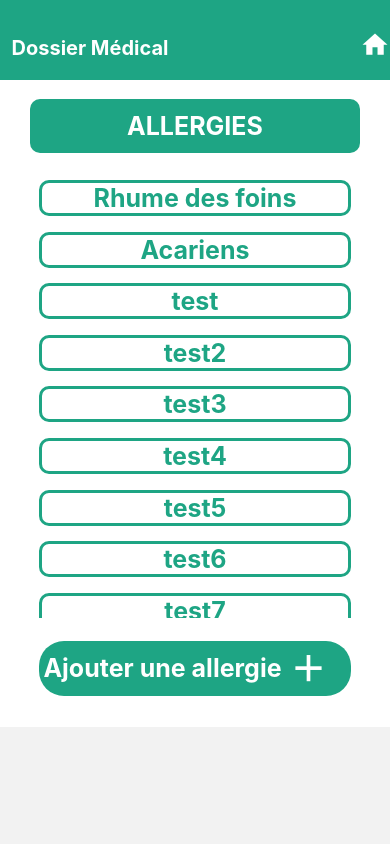
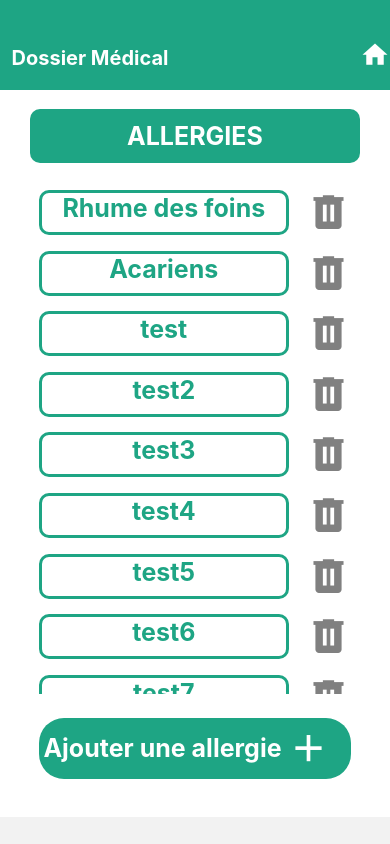
Before and after one commit to capucine-bois/PLD-SMART, a React Native app in the folder PLD-SMARTT/: screen /DosMedAllergies in a window 390 px wide. Built offline with nearby package versions, Linux system fonts and the light colour scheme.

Commit message:
changed deletion for allergies

```diff
--- a/PLD-SMARTT/DossierMedical/dosMedAllergies.js
+++ b/PLD-SMARTT/DossierMedical/dosMedAllergies.js
@@ -83,10 +83,15 @@ function DosMedAllergies({navigation}) {
             <ScrollView style={{height:"63%"}}>
                 <StatusBar style="auto" />
                     {allergies.map((element,index) => (
-                        <TouchableHighlight key={`${element}-${index}`} style={styles.allergie} onLongPress={() => setModalVisible(true)} underlayColor="white">
-                            <Text style={styles.text3}>
-                                {element}
-                            </Text>
+                        <TouchableHighlight key={`${element}-${index}`} style={styles.allergie} underlayColor="white">
+                            <View style={styles.containerPathologie}>
+                                <View style={styles.elementsView}>
+                                    <Text style={styles.text3}>
+                                        {element}
+                                    </Text>
+                                </View>
+                                <MaterialCommunityIcons style = {styles.iconChevron} name='trash-can' color="grey" size={45} onPress={()=>{setModalVisible(true)}}/>
+                            </View>
                         </TouchableHighlight>
                     ))}
             </ScrollView>
@@ -104,12 +109,9 @@ export default DosMedAllergies
 
 const styles = StyleSheet.create({
     allergie:{
-        borderRadius: 10,
         backgroundColor: "#ffffff",
-        borderWidth : 3,
         width:"80%",
         alignSelf:"center",
-        borderColor: "#1EA584",
         margin:"2%",
         },
     titre:{
@@ -159,6 +161,17 @@ const styles = StyleSheet.create({
         fontWeight: 'bold',
         color: "#fff",
         flex: 1
+    },
+    containerPathologie:{
+        flexDirection:"row",
+        justifyContent:"space-between",
+    },
+    elementsView:{
+        borderRadius: 10,
+        borderWidth : 3,
+        width:"80%",
+        borderColor: "#1EA584",
+        alignItems:"center"
     },
     text3: {
         fontSize: 25,
--- a/PLD-SMARTT/DossierMedical/dosMedPathologies.js
+++ b/PLD-SMARTT/DossierMedical/dosMedPathologies.js
@@ -105,7 +105,7 @@ function DosMedPathologies({navigation}) {
 
             <View style={{height:"15%"}}>
                 <Bouton styleButton={styles.nouvellePathologieBtn} styleText={styles.text} onPress={() =>  navigation.navigate('DosMedPathologiesAj', {
-                })} text="Ajouter une pathologie" icone="plus" styleIcone ={styles.iconDossier}/>
+                })} text="Ajouter une pathologie" icone="plus"/>
             </View>
         </View>
     )
@@ -209,9 +209,6 @@ const styles = StyleSheet.create({
         flexDirection:"row",
         justifyContent:"space-between"
     },
-    iconChevron: {
-        alignSelf:"center",
-    },
     btnOui: {
         width: "45%",
         flexDirection:"row",
```
